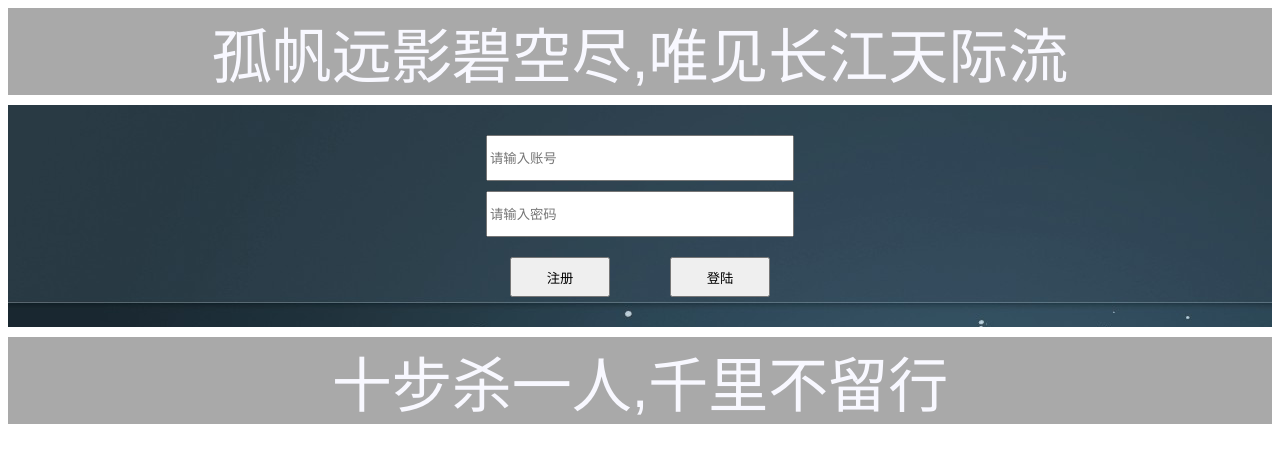
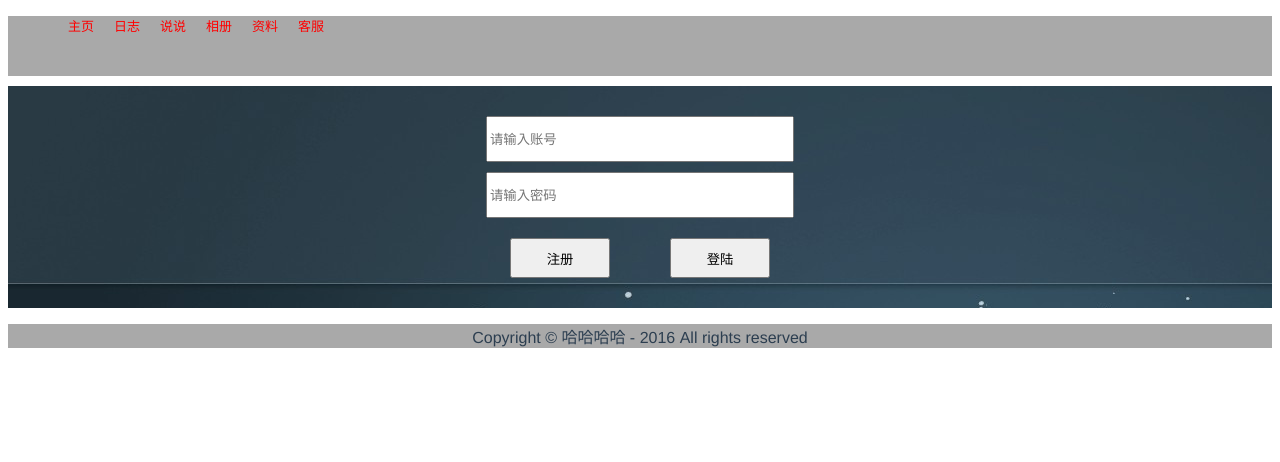
Before and after one commit to AmaoXyz/momo-learn, a Vue app: page / in a window 1280 px wide. Shown: the top 462 px of the page. Built offline with nearby package versions, Linux system fonts and the light colour scheme; what vue-resource would draw is missing.

Commit message:
add el vuex

```diff
--- a/config/index.js
+++ b/config/index.js
@@ -11,7 +11,7 @@ module.exports = {
     assetsSubDirectory: 'static',
     assetsPublicPath: '/',
     proxyTable: {'/api': {
-        target: 'http://192.168.1.112:8089/api/',
+        target: 'http://192.168.3.9:8089/api/',
         changeOrigin: true,
         pathRewrite: {
           '^/api': ''
--- a/src/components/footer.vue
+++ b/src/components/footer.vue
@@ -1,24 +1,29 @@
 <template>
     <footer class="footers">
-        <div class = "title">
-            <label style="color:ghostwhite;font-size: 60px">十步杀一人,千里不留行</label>
-        </div>
+        <p>
+            Copyright&nbsp;&copy;&nbsp;{{author}} - 2016 All rights reserved
+        </p>
     </footer>
 </template>
 
 <script>
     export default {
-        name: "footers",
-        data() {
+        name: 'footers',
+        data () {
             return {
 
             }
         },
+        computed: {
+            author () {
+                return this.$store.state.author
+            }
+        }
     }
 </script>
 
 <style>
-    .title{
+    .footers{
         background: darkgrey;
     }
 </style>
--- a/src/components/header.vue
+++ b/src/components/header.vue
@@ -1,24 +1,47 @@
 <template>
     <header class="headers">
-        <div class = "title">
-            <label style="color:ghostwhite;font-size: 60px">孤帆远影碧空尽,唯见长江天际流</label>
-        </div>
+        <el-menu router :default-active="$route.path" class="el-menu" @open="handleOpen" @close="handleClose" theme="dark">
+            <el-menu-item v-for="nn in navs" :index=nn.index>
+                <samp>{{nn.lis}}</samp>
+            </el-menu-item>
+        </el-menu>
     </header>
 </template>
 
 <script>
+
     export default {
         name: "headers",
         data() {
             return {
-
+                navs : [
+                    {lis : '主页',index : 'login'},
+                    {lis : '日志',index : 'login'},
+                    {lis : '说说',index : 'login'},
+                    {lis : '相册',index : 'login'},
+                    {lis : '资料',index : 'login'},
+                    {lis : '客服',index : 'login'},
+                ]
             }
         },
     }
 </script>
 
 <style>
-    .title{
+    .headers{
+        height: 60px;
         background: darkgrey;
     }
+    el-menu-item{
+    }
+    samp{
+        color: red;
+        /*margin: 0 auto;*/
+    }
+    li{
+        list-style: none;
+        float: left;
+        /*float:left;*/
+        /*width: 60px;*/
+    }
 </style>
--- a/src/routers/index.js
+++ b/src/routers/index.js
@@ -16,7 +16,6 @@ const routers = [
         // children:[
         //     {
         //         path: 'login',
-        //         name: 'login',
         //         component: Login
         //     },
         // ]
--- /dev/null
+++ b/src/vuex/store.js
@@ -0,0 +1,13 @@
+import Vue from 'vue'
+import Vuex from 'vuex'
+
+Vue.use(Vuex)
+
+const store = new Vuex.Store({
+    // 定义状态
+    state: {
+        author: '哈哈哈哈'
+    }
+})
+
+export default store
```
Also changed, not shown: package.json (+4 -3 lines), src/main.js (+11 -0 lines), 2 other files (tests, documents, lock files or other folders).
